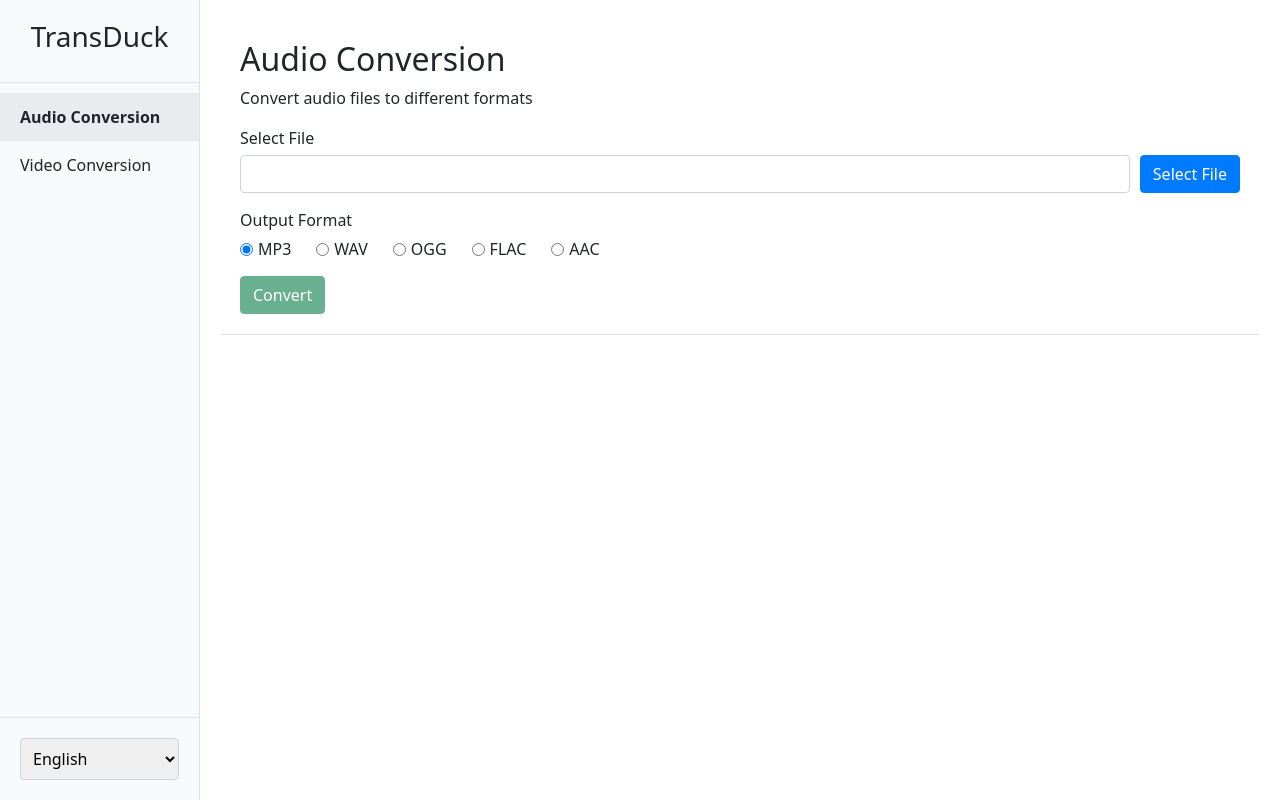
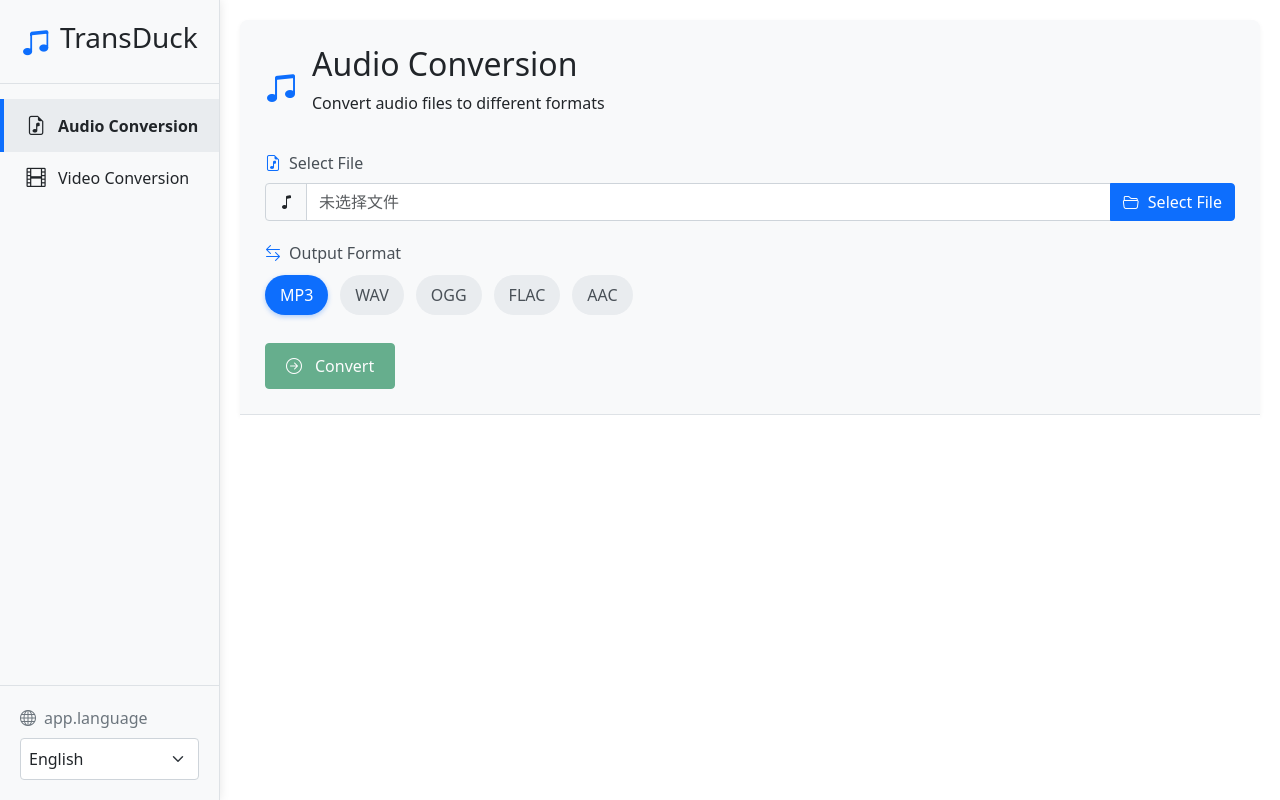
Before and after one commit to dyc87112/transduck-desktop, a Vue app in the folder transduck-desktop/: page / in a window 1280 px wide. Built offline with nearby package versions, Linux system fonts and the light colour scheme.

Commit message:
UI/UX 改进：添加 Bootstrap Icons 并优化界面样式和布局

```diff
--- a/transduck-desktop/index.html
+++ b/transduck-desktop/index.html
@@ -4,7 +4,8 @@
     <meta charset="UTF-8" />
     <link rel="icon" type="image/svg+xml" href="/vite.svg" />
     <meta name="viewport" content="width=device-width, initial-scale=1.0" />
-    <title>Tauri + Vue + Typescript App</title>
+    <link rel="stylesheet" href="https://cdn.jsdelivr.net/npm/bootstrap-icons@1.11.3/font/bootstrap-icons.min.css">
+    <title>TransDuck - 音视频转换工具</title>
   </head>
 
   <body>
--- a/transduck-desktop/src-tauri/capabilities/default.json
+++ b/transduck-desktop/src-tauri/capabilities/default.json
@@ -21,9 +21,6 @@
         },
         {
           "path": "$DOWNLOAD/**"
-        },
-        {
-          "path": "/Users/zhaiyongchao/IdeaProjects/GitHub/transduck/transduck-desktop/**"
         }
       ]
     }
--- a/transduck-desktop/src/components/AudioConversion.vue
+++ b/transduck-desktop/src/components/AudioConversion.vue
@@ -2,73 +2,91 @@
   <div class="conversion-container">
     <!-- 任务配置区 -->
     <div class="config-section">
-      <h2>{{ $t('audio.title') }}</h2>
-      <p>{{ $t('audio.description') }}</p>
-
-      <div class="form-group">
-        <label>{{ $t('common.selectFile') }}</label>
-        <div class="file-input-container">
-          <input type="text" readonly :value="selectedFile || ''" class="form-control" />
-          <button @click="openFileDialog" class="btn btn-primary">{{ $t('common.selectFile') }}</button>
+      <div class="section-header">
+        <i class="bi bi-music-note-beamed section-icon"></i>
+        <div>
+          <h2>{{ $t('audio.title') }}</h2>
+          <p>{{ $t('audio.description') }}</p>
         </div>
       </div>
 
       <div class="form-group">
-        <label>{{ $t('common.outputFormat') }}</label>
+        <label><i class="bi bi-file-earmark-music"></i> {{ $t('common.selectFile') }}</label>
+        <div class="file-input-container">
+          <div class="input-group">
+            <span class="input-group-text" v-if="selectedFile">
+              <i class="bi bi-check-circle-fill text-success"></i>
+            </span>
+            <span class="input-group-text" v-else>
+              <i class="bi bi-music-note"></i>
+            </span>
+            <input type="text" readonly :value="selectedFile || ''" class="form-control" placeholder="未选择文件" />
+            <button @click="openFileDialog" class="btn btn-primary">
+              <i class="bi bi-folder2-open"></i> {{ $t('common.selectFile') }}
+            </button>
+          </div>
+        </div>
+      </div>
+
+      <div class="form-group">
+        <label><i class="bi bi-arrow-left-right"></i> {{ $t('common.outputFormat') }}</label>
         <div class="radio-group">
           <div v-for="(name, format) in audioFormats" :key="format" class="radio-option">
             <input type="radio" :id="`audio-format-${format}`" :value="format" v-model="outputFormat" :name="'audioFormat'" />
-            <label :for="`audio-format-${format}`">{{ name }}</label>
+            <label :for="`audio-format-${format}`" class="format-label">{{ name }}</label>
           </div>
         </div>
       </div>
 
       <button
         @click="startConversion"
-        class="btn btn-success"
+        class="btn btn-success conversion-btn"
         :disabled="!selectedFile || isConverting"
       >
+        <i class="bi" :class="isConverting ? 'bi-arrow-repeat spin' : 'bi-arrow-right-circle'"></i>
         {{ isConverting ? $t('common.converting') : $t('common.convert') }}
       </button>
     </div>
 
-    <!-- 任务执行进度和结果显示区 -->
+    <!-- 任务执行结果显示区 -->
     <div class="result-section">
-      <div v-if="isConverting || conversionCompleted" class="progress-container">
-        <h3>{{ $t('common.progress') }}</h3>
-        <div class="progress">
-          <div
-            class="progress-bar"
-            :style="{ width: `${progress}%` }"
-            :class="{ 'bg-success': conversionCompleted }"
-          >
-            {{ progress }}%
-          </div>
+      <div v-if="isConverting" class="status-container">
+        <div class="converting-status">
+          <i class="bi bi-arrow-repeat spin status-icon"></i>
+          <h3>{{ $t('common.converting') }}</h3>
         </div>
 
         <button
-          v-if="isConverting"
           @click="cancelConversion"
-          class="btn btn-danger mt-2"
+          class="btn btn-danger mt-3"
         >
-          {{ $t('common.cancel') }}
+          <i class="bi bi-x-circle"></i> {{ $t('common.cancel') }}
         </button>
       </div>
 
       <div v-if="conversionCompleted && !conversionError" class="result-info">
-        <div class="alert alert-success">
-          <h4>{{ $t('common.completed') }}</h4>
-          <p>{{ $t('common.outputLocation') }}: {{ outputPath }}</p>
+        <div class="alert alert-success result-card">
+          <div class="result-header">
+            <i class="bi bi-check-circle-fill result-icon"></i>
+            <h4>{{ $t('common.completed') }}</h4>
+          </div>
+          <p class="output-path">
+            <i class="bi bi-file-earmark-check"></i>
+            {{ $t('common.outputLocation') }}: <span class="path-text">{{ outputPath }}</span>
+          </p>
           <button @click="openOutputFolder" class="btn btn-info">
-            {{ $t('common.open') }}
+            <i class="bi bi-folder2-open"></i> {{ $t('common.open') }}
           </button>
         </div>
       </div>
 
       <div v-if="conversionError" class="result-info">
-        <div class="alert alert-danger">
-          <h4>{{ $t('common.failed') }}</h4>
-          <p>{{ conversionError }}</p>
+        <div class="alert alert-danger result-card">
+          <div class="result-header">
+            <i class="bi bi-exclamation-triangle-fill result-icon"></i>
+            <h4>{{ $t('common.failed') }}</h4>
+          </div>
+          <p class="error-message">{{ conversionError }}</p>
         </div>
       </div>
     </div>
@@ -187,25 +205,49 @@ const openOutputFolder = async () => {
   height: 100%;
 }
 
+.section-header {
+  display: flex;
+  align-items: center;
+  margin-bottom: 20px;
+  gap: 15px;
+}
+
+.section-icon {
+  font-size: 2rem;
+  color: #0d6efd;
+}
+
 .config-section {
-  padding: 20px;
+  padding: 25px;
   border-bottom: 1px solid #dee2e6;
+  background-color: #f8f9fa;
+  border-radius: 8px 8px 0 0;
+  box-shadow: 0 2px 5px rgba(0, 0, 0, 0.05);
 }
 
 .result-section {
   flex: 1;
-  padding: 20px;
+  padding: 25px;
   overflow-y: auto;
+  background-color: #fff;
+  border-radius: 0 0 8px 8px;
 }
 
 .form-group {
-  margin-bottom: 15px;
+  margin-bottom: 20px;
 }
 
 .form-group label {
-  display: block;
-  margin-bottom: 5px;
+  display: flex;
+  align-items: center;
+  margin-bottom: 8px;
   font-weight: 500;
+  color: #495057;
+}
+
+.form-group label i {
+  margin-right: 8px;
+  color: #0d6efd;
 }
 
 .file-input-container {
@@ -217,28 +259,100 @@ const openOutputFolder = async () => {
   flex: 1;
 }
 
-.progress-container {
-  margin-bottom: 20px;
+.input-group {
+  display: flex;
+  flex-wrap: nowrap;
 }
 
-.progress {
-  height: 25px;
-  border-radius: 5px;
-  overflow: hidden;
-  background-color: #e9ecef;
+.input-group-text {
+  display: flex;
+  align-items: center;
+  padding: 0.375rem 0.75rem;
+  font-size: 1rem;
+  font-weight: 400;
+  line-height: 1.5;
+  color: #212529;
+  text-align: center;
+  white-space: nowrap;
+  background-color: #f8f9fa;
+  border: 1px solid #ced4da;
+  border-radius: 0.25rem 0 0 0.25rem;
 }
 
-.progress-bar {
+.status-container {
+  margin-bottom: 25px;
+  background-color: #f8f9fa;
+  padding: 25px;
+  border-radius: 8px;
+  box-shadow: 0 2px 5px rgba(0, 0, 0, 0.05);
+  text-align: center;
+}
+
+.converting-status {
   display: flex;
+  flex-direction: column;
   align-items: center;
   justify-content: center;
-  background-color: #007bff;
-  color: white;
-  transition: width 0.3s;
+  gap: 15px;
+  margin-bottom: 15px;
+}
+
+.status-icon {
+  font-size: 3rem;
+  color: #0d6efd;
+}
+
+.converting-status h3 {
+  color: #495057;
+  margin: 0;
+}
+
+.mt-3 {
+  margin-top: 1rem;
 }
 
 .result-info {
   margin-top: 20px;
+}
+
+.result-card {
+  border-radius: 8px;
+  box-shadow: 0 2px 8px rgba(0, 0, 0, 0.1);
+  padding: 20px;
+}
+
+.result-header {
+  display: flex;
+  align-items: center;
+  gap: 10px;
+  margin-bottom: 15px;
+}
+
+.result-icon {
+  font-size: 1.5rem;
+}
+
+.output-path {
+  background-color: rgba(0, 0, 0, 0.03);
+  padding: 12px;
+  border-radius: 5px;
+  margin: 15px 0;
+  display: flex;
+  align-items: center;
+  gap: 8px;
+}
+
+.path-text {
+  font-family: monospace;
+  word-break: break-all;
+  margin-left: 5px;
+}
+
+.error-message {
+  background-color: rgba(0, 0, 0, 0.03);
+  padding: 12px;
+  border-radius: 5px;
+  color: #842029;
 }
 
 .form-control {
@@ -251,13 +365,13 @@ const openOutputFolder = async () => {
   background-color: #fff;
   background-clip: padding-box;
   border: 1px solid #ced4da;
-  border-radius: 0.25rem;
+  border-radius: 0 0.25rem 0.25rem 0;
   transition: border-color 0.15s ease-in-out, box-shadow 0.15s ease-in-out;
 }
 
 .btn {
   display: inline-block;
-  font-weight: 400;
+  font-weight: 500;
   text-align: center;
   white-space: nowrap;
   vertical-align: middle;
@@ -267,20 +381,34 @@ const openOutputFolder = async () => {
   font-size: 1rem;
   line-height: 1.5;
   border-radius: 0.25rem;
-  transition: color 0.15s ease-in-out, background-color 0.15s ease-in-out, border-color 0.15s ease-in-out, box-shadow 0.15s ease-in-out;
+  transition: all 0.15s ease-in-out;
   cursor: pointer;
+}
+
+.btn i {
+  margin-right: 5px;
 }
 
 .btn-primary {
   color: #fff;
-  background-color: #007bff;
-  border-color: #007bff;
+  background-color: #0d6efd;
+  border-color: #0d6efd;
+}
+
+.btn-primary:hover {
+  background-color: #0b5ed7;
+  border-color: #0a58ca;
 }
 
 .btn-success {
   color: #fff;
-  background-color: #28a745;
-  border-color: #28a745;
+  background-color: #198754;
+  border-color: #198754;
+}
+
+.btn-success:hover {
+  background-color: #157347;
+  border-color: #146c43;
 }
 
 .btn-danger {
@@ -289,30 +417,40 @@ const openOutputFolder = async () => {
   border-color: #dc3545;
 }
 
+.btn-danger:hover {
+  background-color: #bb2d3b;
+  border-color: #b02a37;
+}
+
 .btn-info {
   color: #fff;
-  background-color: #17a2b8;
-  border-color: #17a2b8;
+  background-color: #0dcaf0;
+  border-color: #0dcaf0;
+}
+
+.btn-info:hover {
+  background-color: #31d2f2;
+  border-color: #25cff2;
 }
 
 .alert {
   position: relative;
-  padding: 0.75rem 1.25rem;
+  padding: 1rem 1.25rem;
   margin-bottom: 1rem;
   border: 1px solid transparent;
   border-radius: 0.25rem;
 }
 
 .alert-success {
-  color: #155724;
-  background-color: #d4edda;
-  border-color: #c3e6cb;
+  color: #0f5132;
+  background-color: #d1e7dd;
+  border-color: #badbcc;
 }
 
 .alert-danger {
-  color: #721c24;
+  color: #842029;
   background-color: #f8d7da;
-  border-color: #f5c6cb;
+  border-color: #f5c2c7;
 }
 
 .mt-2 {
@@ -322,22 +460,50 @@ const openOutputFolder = async () => {
 .radio-group {
   display: flex;
   flex-wrap: wrap;
-  gap: 10px;
-  margin-top: 5px;
+  gap: 12px;
+  margin-top: 10px;
 }
 
 .radio-option {
   display: flex;
   align-items: center;
-  margin-right: 15px;
 }
 
 .radio-option input[type="radio"] {
-  margin-right: 5px;
+  position: absolute;
+  opacity: 0;
 }
 
-.radio-option label {
+.format-label {
   margin-bottom: 0;
   cursor: pointer;
+  padding: 8px 15px;
+  border-radius: 20px;
+  background-color: #e9ecef;
+  transition: all 0.2s;
+  font-weight: 500;
+}
+
+.radio-option input[type="radio"]:checked + .format-label {
+  background-color: #0d6efd;
+  color: white;
+  box-shadow: 0 2px 5px rgba(13, 110, 253, 0.3);
+}
+
+.conversion-btn {
+  display: flex;
+  align-items: center;
+  gap: 8px;
+  padding: 10px 20px;
+  font-weight: 500;
+}
+
+.spin {
+  animation: spin 1s linear infinite;
+}
+
+@keyframes spin {
+  from { transform: rotate(0deg); }
+  to { transform: rotate(360deg); }
 }
 </style>
--- a/transduck-desktop/src/components/Sidebar.vue
+++ b/transduck-desktop/src/components/Sidebar.vue
@@ -1,6 +1,7 @@
 <template>
   <div class="sidebar">
     <div class="logo-container">
+      <i class="bi bi-music-note-beamed logo-icon"></i>
       <h3>TransDuck</h3>
     </div>
     <div class="menu">
@@ -9,6 +10,7 @@
         :class="{ active: activeMenu === 'audio' }"
         @click="$emit('menu-change', 'audio')"
       >
+        <i class="bi bi-file-earmark-music menu-icon"></i>
         <span>{{ $t('app.menu.audioConversion') }}</span>
       </div>
       <div
@@ -16,11 +18,16 @@
         :class="{ active: activeMenu === 'video' }"
         @click="$emit('menu-change', 'video')"
       >
+        <i class="bi bi-film menu-icon"></i>
         <span>{{ $t('app.menu.videoConversion') }}</span>
       </div>
     </div>
     <div class="language-selector">
-      <select v-model="currentLocale" @change="changeLocale">
+      <div class="language-label">
+        <i class="bi bi-globe"></i>
+        <span>{{ $t('app.language') }}</span>
+      </div>
+      <select v-model="currentLocale" @change="changeLocale" class="form-select">
         <option value="en">English</option>
         <option value="zh">中文</option>
       </select>
@@ -59,29 +66,42 @@ watch(() => locale.value, (newLocale) => {
 
 <style scoped>
 .sidebar {
-  width: 200px;
+  width: 220px;
   height: 100%;
   background-color: #f8f9fa;
   border-right: 1px solid #dee2e6;
   display: flex;
   flex-direction: column;
+  box-shadow: 0 0 10px rgba(0, 0, 0, 0.1);
 }
 
 .logo-container {
   padding: 20px;
   text-align: center;
   border-bottom: 1px solid #dee2e6;
+  display: flex;
+  align-items: center;
+  justify-content: center;
+  gap: 10px;
+}
+
+.logo-icon {
+  font-size: 1.8rem;
+  color: #0d6efd;
 }
 
 .menu {
   flex: 1;
-  padding: 10px 0;
+  padding: 15px 0;
 }
 
 .menu-item {
   padding: 12px 20px;
   cursor: pointer;
-  transition: background-color 0.2s;
+  transition: all 0.2s;
+  display: flex;
+  align-items: center;
+  border-left: 4px solid transparent;
 }
 
 .menu-item:hover {
@@ -91,6 +111,14 @@ watch(() => locale.value, (newLocale) => {
 .menu-item.active {
   background-color: #e9ecef;
   font-weight: bold;
+  border-left: 4px solid #0d6efd;
+}
+
+.menu-icon {
+  margin-right: 10px;
+  font-size: 1.2rem;
+  width: 24px;
+  text-align: center;
 }
 
 .language-selector {
@@ -98,10 +126,29 @@ watch(() => locale.value, (newLocale) => {
   border-top: 1px solid #dee2e6;
 }
 
-.language-selector select {
+.language-label {
+  display: flex;
+  align-items: center;
+  margin-bottom: 8px;
+  color: #6c757d;
+}
+
+.language-label i {
+  margin-right: 8px;
+}
+
+.form-select {
   width: 100%;
   padding: 8px;
   border-radius: 4px;
   border: 1px solid #ced4da;
+  background-color: white;
+  cursor: pointer;
+}
+
+.form-select:focus {
+  border-color: #86b7fe;
+  outline: 0;
+  box-shadow: 0 0 0 0.25rem rgba(13, 110, 253, 0.25);
 }
 </style>
--- a/transduck-desktop/src/components/VideoConversion.vue
+++ b/transduck-desktop/src/components/VideoConversion.vue
@@ -2,73 +2,91 @@
   <div class="conversion-container">
     <!-- 任务配置区 -->
     <div class="config-section">
-      <h2>{{ $t('video.title') }}</h2>
-      <p>{{ $t('video.description') }}</p>
-
-      <div class="form-group">
-        <label>{{ $t('common.selectFile') }}</label>
-        <div class="file-input-container">
-          <input type="text" readonly :value="selectedFile || ''" class="form-control" />
-          <button @click="openFileDialog" class="btn btn-primary">{{ $t('common.selectFile') }}</button>
+      <div class="section-header">
+        <i class="bi bi-film section-icon"></i>
+        <div>
+          <h2>{{ $t('video.title') }}</h2>
+          <p>{{ $t('video.description') }}</p>
         </div>
       </div>
 
       <div class="form-group">
-        <label>{{ $t('common.outputFormat') }}</label>
+        <label><i class="bi bi-camera-video"></i> {{ $t('common.selectFile') }}</label>
+        <div class="file-input-container">
+          <div class="input-group">
+            <span class="input-group-text" v-if="selectedFile">
+              <i class="bi bi-check-circle-fill text-success"></i>
+            </span>
+            <span class="input-group-text" v-else>
+              <i class="bi bi-film"></i>
+            </span>
+            <input type="text" readonly :value="selectedFile || ''" class="form-control" placeholder="未选择文件" />
+            <button @click="openFileDialog" class="btn btn-primary">
+              <i class="bi bi-folder2-open"></i> {{ $t('common.selectFile') }}
+            </button>
+          </div>
+        </div>
+      </div>
+
+      <div class="form-group">
+        <label><i class="bi bi-arrow-left-right"></i> {{ $t('common.outputFormat') }}</label>
         <div class="radio-group">
           <div v-for="(name, format) in videoFormats" :key="format" class="radio-option">
             <input type="radio" :id="`video-format-${format}`" :value="format" v-model="outputFormat" :name="'videoFormat'" />
-            <label :for="`video-format-${format}`">{{ name }}</label>
+            <label :for="`video-format-${format}`" class="format-label">{{ name }}</label>
           </div>
         </div>
       </div>
 
       <button
         @click="startConversion"
-        class="btn btn-success"
+        class="btn btn-success conversion-btn"
         :disabled="!selectedFile || isConverting"
       >
+        <i class="bi" :class="isConverting ? 'bi-arrow-repeat spin' : 'bi-arrow-right-circle'"></i>
         {{ isConverting ? $t('common.converting') : $t('common.convert') }}
       </button>
     </div>
 
-    <!-- 任务执行进度和结果显示区 -->
+    <!-- 任务执行结果显示区 -->
     <div class="result-section">
-      <div v-if="isConverting || conversionCompleted" class="progress-container">
-        <h3>{{ $t('common.progress') }}</h3>
-        <div class="progress">
-          <div
-            class="progress-bar"
-            :style="{ width: `${progress}%` }"
-            :class="{ 'bg-success': conversionCompleted }"
-          >
-            {{ progress }}%
-          </div>
+      <div v-if="isConverting" class="status-container">
+        <div class="converting-status">
+          <i class="bi bi-arrow-repeat spin status-icon"></i>
+          <h3>{{ $t('common.converting') }}</h3>
         </div>
 
         <button
-          v-if="isConverting"
           @click="cancelConversion"
-          class="btn btn-danger mt-2"
+          class="btn btn-danger mt-3"
         >
-          {{ $t('common.cancel') }}
+          <i class="bi bi-x-circle"></i> {{ $t('common.cancel') }}
         </button>
       </div>
 
       <div v-if="conversionCompleted && !conversionError" class="result-info">
-        <div class="alert alert-success">
-          <h4>{{ $t('common.completed') }}</h4>
-          <p>{{ $t('common.outputLocation') }}: {{ outputPath }}</p>
+        <div class="alert alert-success result-card">
+          <div class="result-header">
+            <i class="bi bi-check-circle-fill result-icon"></i>
+            <h4>{{ $t('common.completed') }}</h4>
+          </div>
+          <p class="output-path">
+            <i class="bi bi-file-earmark-check"></i>
+            {{ $t('common.outputLocation') }}: <span class="path-text">{{ outputPath }}</span>
+          </p>
           <button @click="openOutputFolder" class="btn btn-info">
-            {{ $t('common.open') }}
+            <i class="bi bi-folder2-open"></i> {{ $t('common.open') }}
           </button>
         </div>
       </div>
 
       <div v-if="conversionError" class="result-info">
-        <div class="alert alert-danger">
-          <h4>{{ $t('common.failed') }}</h4>
-          <p>{{ conversionError }}</p>
+        <div class="alert alert-danger result-card">
+          <div class="result-header">
+            <i class="bi bi-exclamation-triangle-fill result-icon"></i>
+            <h4>{{ $t('common.failed') }}</h4>
+          </div>
+          <p class="error-message">{{ conversionError }}</p>
         </div>
       </div>
     </div>
@@ -189,25 +207,49 @@ const openOutputFolder = async () => {
   height: 100%;
 }
 
+.section-header {
+  display: flex;
+  align-items: center;
+  margin-bottom: 20px;
+  gap: 15px;
+}
+
+.section-icon {
+  font-size: 2rem;
+  color: #0d6efd;
+}
+
 .config-section {
-  padding: 20px;
+  padding: 25px;
   border-bottom: 1px solid #dee2e6;
+  background-color: #f8f9fa;
+  border-radius: 8px 8px 0 0;
+  box-shadow: 0 2px 5px rgba(0, 0, 0, 0.05);
 }
 
 .result-section {
   flex: 1;
-  padding: 20px;
+  padding: 25px;
   overflow-y: auto;
+  background-color: #fff;
+  border-radius: 0 0 8px 8px;
 }
 
 .form-group {
-  margin-bottom: 15px;
+  margin-bottom: 20px;
 }
 
 .form-group label {
-  display: block;
-  margin-bottom: 5px;
+  display: flex;
+  align-items: center;
+  margin-bottom: 8px;
   font-weight: 500;
+  color: #495057;
+}
+
+.form-group label i {
+  margin-right: 8px;
+  color: #0d6efd;
 }
 
 .file-input-container {
@@ -219,28 +261,100 @@ const openOutputFolder = async () => {
   flex: 1;
 }
 
-.progress-container {
-  margin-bottom: 20px;
+.input-group {
+  display: flex;
+  flex-wrap: nowrap;
 }
 
-.progress {
-  height: 25px;
-  border-radius: 5px;
-  overflow: hidden;
-  background-color: #e9ecef;
+.input-group-text {
+  display: flex;
+  align-items: center;
+  padding: 0.375rem 0.75rem;
+  font-size: 1rem;
+  font-weight: 400;
+  line-height: 1.5;
+  color: #212529;
+  text-align: center;
+  white-space: nowrap;
+  background-color: #f8f9fa;
+  border: 1px solid #ced4da;
+  border-radius: 0.25rem 0 0 0.25rem;
 }
 
-.progress-bar {
+.status-container {
+  margin-bottom: 25px;
+  background-color: #f8f9fa;
+  padding: 25px;
+  border-radius: 8px;
+  box-shadow: 0 2px 5px rgba(0, 0, 0, 0.05);
+  text-align: center;
+}
+
+.converting-status {
   display: flex;
+  flex-direction: column;
   align-items: center;
   justify-content: center;
-  background-color: #007bff;
-  color: white;
-  transition: width 0.3s;
+  gap: 15px;
+  margin-bottom: 15px;
+}
+
+.status-icon {
+  font-size: 3rem;
+  color: #0d6efd;
+}
+
+.converting-status h3 {
+  color: #495057;
+  margin: 0;
+}
+
+.mt-3 {
+  margin-top: 1rem;
 }
 
 .result-info {
   margin-top: 20px;
+}
+
+.result-card {
+  border-radius: 8px;
+  box-shadow: 0 2px 8px rgba(0, 0, 0, 0.1);
+  padding: 20px;
+}
+
+.result-header {
+  display: flex;
+  align-items: center;
+  gap: 10px;
+  margin-bottom: 15px;
+}
+
+.result-icon {
+  font-size: 1.5rem;
+}
+
+.output-path {
+  background-color: rgba(0, 0, 0, 0.03);
+  padding: 12px;
+  border-radius: 5px;
+  margin: 15px 0;
+  display: flex;
+  align-items: center;
+  gap: 8px;
+}
+
+.path-text {
+  font-family: monospace;
+  word-break: break-all;
+  margin-left: 5px;
+}
+
+.error-message {
+  background-color: rgba(0, 0, 0, 0.03);
+  padding: 12px;
+  border-radius: 5px;
+  color: #842029;
 }
 
 .form-control {
@@ -253,13 +367,13 @@ const openOutputFolder = async () => {
   background-color: #fff;
   background-clip: padding-box;
   border: 1px solid #ced4da;
-  border-radius: 0.25rem;
+  border-radius: 0 0.25rem 0.25rem 0;
   transition: border-color 0.15s ease-in-out, box-shadow 0.15s ease-in-out;
 }
 
 .btn {
   display: inline-block;
-  font-weight: 400;
+  font-weight: 500;
   text-align: center;
   white-space: nowrap;
   vertical-align: middle;
@@ -269,20 +383,34 @@ const openOutputFolder = async () => {
   font-size: 1rem;
   line-height: 1.5;
   border-radius: 0.25rem;
-  transition: color 0.15s ease-in-out, background-color 0.15s ease-in-out, border-color 0.15s ease-in-out, box-shadow 0.15s ease-in-out;
+  transition: all 0.15s ease-in-out;
   cursor: pointer;
+}
+
+.btn i {
+  margin-right: 5px;
 }
 
 .btn-primary {
   color: #fff;
-  background-color: #007bff;
-  border-color: #007bff;
+  background-color: #0d6efd;
+  border-color: #0d6efd;
+}
+
+.btn-primary:hover {
+  background-color: #0b5ed7;
+  border-color: #0a58ca;
 }
 
 .btn-success {
   color: #fff;
-  background-color: #28a745;
-  border-color: #28a745;
+  background-color: #198754;
+  border-color: #198754;
+}
+
+.btn-success:hover {
+  background-color: #157347;
+  border-color: #146c43;
 }
 
 .btn-danger {
@@ -291,30 +419,40 @@ const openOutputFolder = async () => {
   border-color: #dc3545;
 }
 
+.btn-danger:hover {
+  background-color: #bb2d3b;
+  border-color: #b02a37;
+}
+
 .btn-info {
   color: #fff;
-  background-color: #17a2b8;
-  border-color: #17a2b8;
+  background-color: #0dcaf0;
+  border-color: #0dcaf0;
+}
+
+.btn-info:hover {
+  background-color: #31d2f2;
+  border-color: #25cff2;
 }
 
 .alert {
   position: relative;
-  padding: 0.75rem 1.25rem;
+  padding: 1rem 1.25rem;
   margin-bottom: 1rem;
   border: 1px solid transparent;
   border-radius: 0.25rem;
 }
 
 .alert-success {
-  color: #155724;
-  background-color: #d4edda;
-  border-color: #c3e6cb;
+  color: #0f5132;
+  background-color: #d1e7dd;
+  border-color: #badbcc;
 }
 
 .alert-danger {
-  color: #721c24;
+  color: #842029;
   background-color: #f8d7da;
-  border-color: #f5c6cb;
+  border-color: #f5c2c7;
 }
 
 .mt-2 {
@@ -324,22 +462,50 @@ const openOutputFolder = async () => {
 .radio-group {
   display: flex;
   flex-wrap: wrap;
-  gap: 10px;
-  margin-top: 5px;
+  gap: 12px;
+  margin-top: 10px;
 }
 
 .radio-option {
   display: flex;
   align-items: center;
-  margin-right: 15px;
 }
 
 .radio-option input[type="radio"] {
-  margin-right: 5px;
+  position: absolute;
+  opacity: 0;
 }
 
-.radio-option label {
+.format-label {
   margin-bottom: 0;
   cursor: pointer;
+  padding: 8px 15px;
+  border-radius: 20px;
+  background-color: #e9ecef;
+  transition: all 0.2s;
+  font-weight: 500;
+}
+
+.radio-option input[type="radio"]:checked + .format-label {
+  background-color: #0d6efd;
+  color: white;
+  box-shadow: 0 2px 5px rgba(13, 110, 253, 0.3);
+}
+
+.conversion-btn {
+  display: flex;
+  align-items: center;
+  gap: 8px;
+  padding: 10px 20px;
+  font-weight: 500;
+}
+
+.spin {
+  animation: spin 1s linear infinite;
+}
+
+@keyframes spin {
+  from { transform: rotate(0deg); }
+  to { transform: rotate(360deg); }
 }
 </style>
```
Also changed, not shown: transduck-desktop/src-tauri/tauri.conf.json (+6 -3 lines), transduck-desktop/src/assets/logo.png (added).
